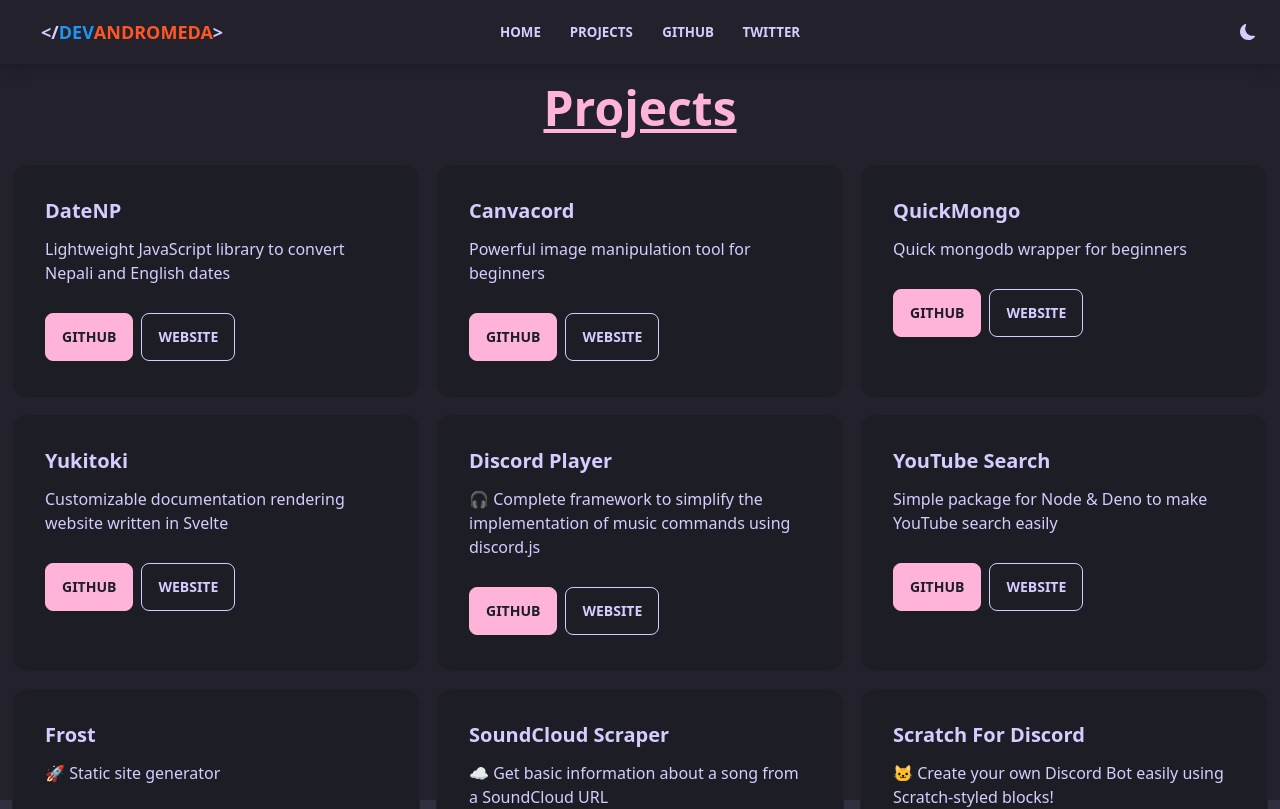
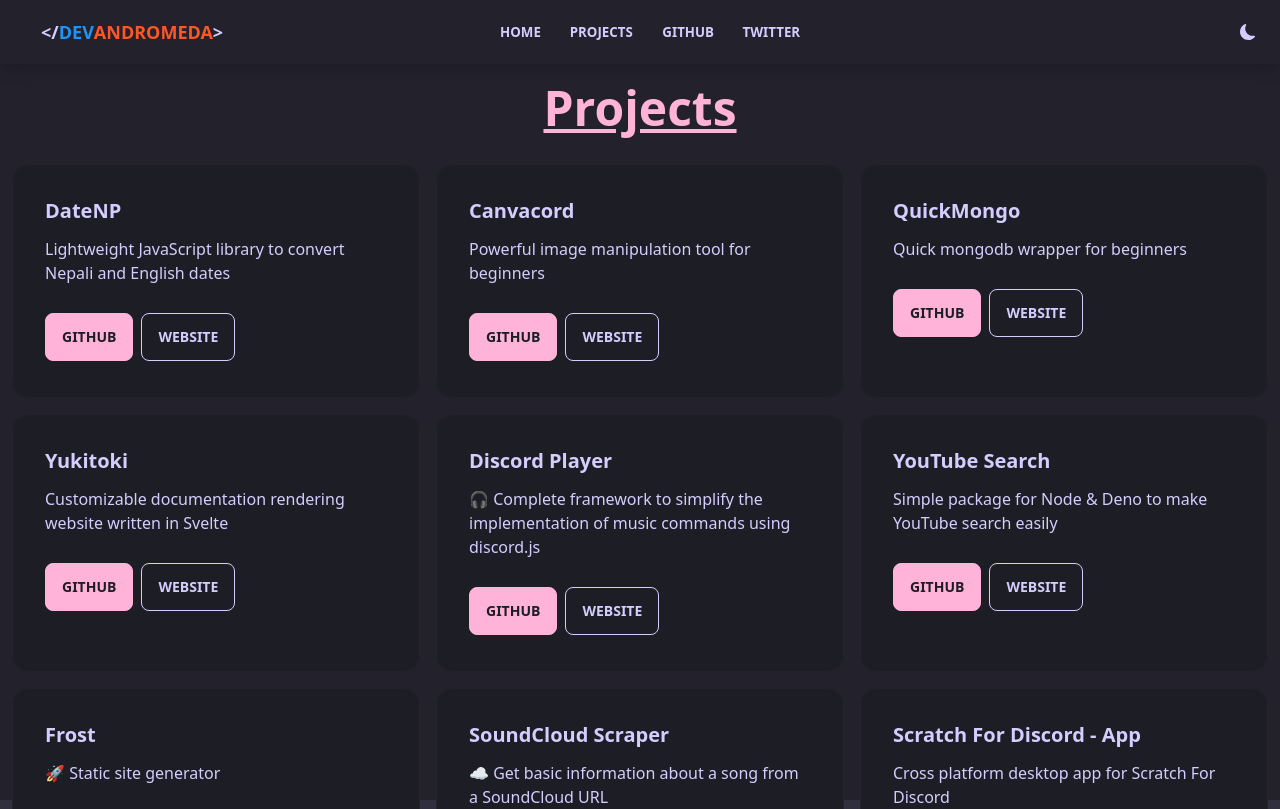
Before and after one commit to twlite/portfolio, a Next.js app: page /projects in a window 1280 px wide. Shown: the top 809 px of the page. Built offline with nearby package versions, Linux system fonts and the light colour scheme.

Commit message:
remove s4d from projects list

```diff
--- a/config.js
+++ b/config.js
@@ -48,12 +48,6 @@
         website: "https://soundcloud-scraper.js.org"
     },
     {
-        title: "Scratch For Discord",
-        description: "🐱 Create your own Discord Bot easily using Scratch-styled blocks!",
-        source: "https://github.com/Androz2091/scratch-for-discord",
-        website: "https://scratch-for-discord.netlify.app"
-    },
-    {
         title: "Scratch For Discord - App",
         description: "Cross platform desktop app for Scratch For Discord",
         source: "https://github.com/scratch-for-discord/scratch-for-discord-app",
```
